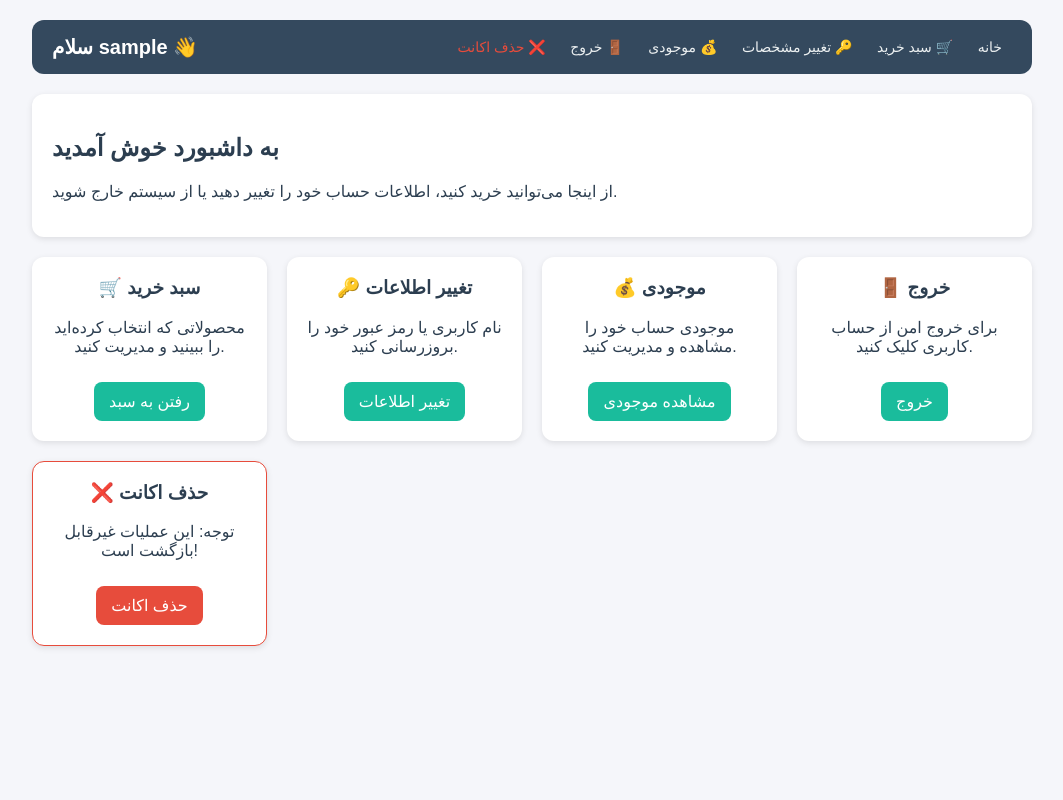
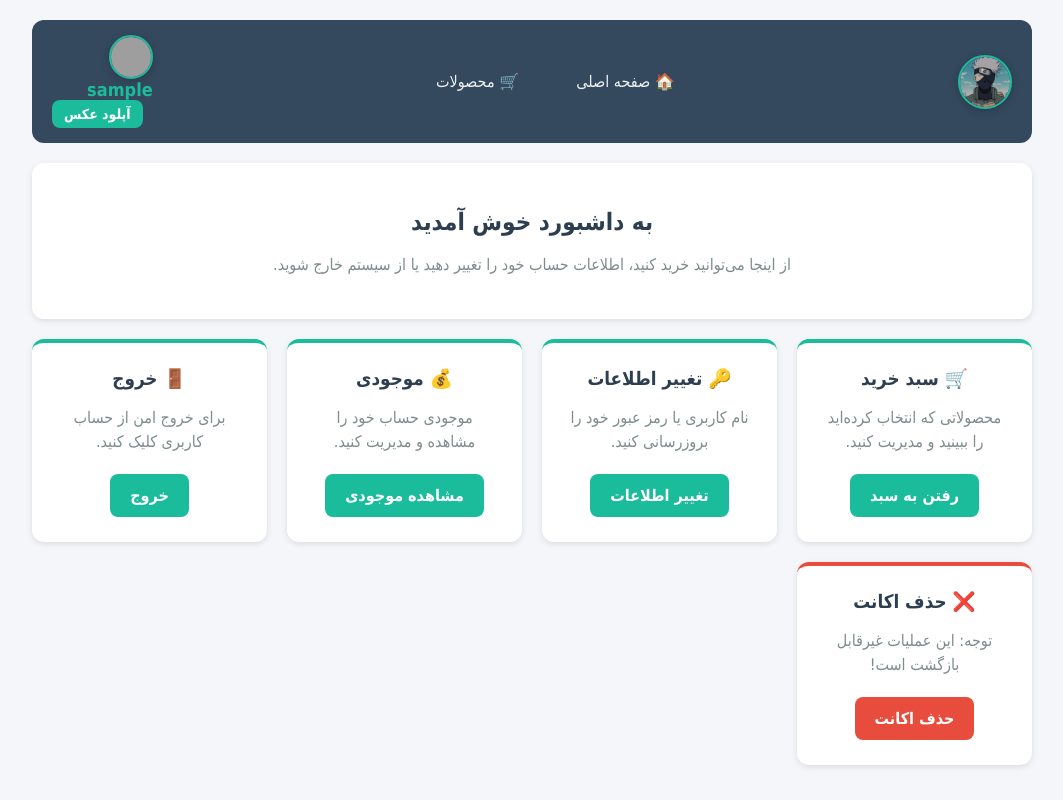
Before and after one commit to parhamdeh/Falsk_Shop, a Flask app: page /dashboard in a window 1280 px wide. Shown: the whole page, without its empty margins (108-1171 px from the left). Run offline with Flask 3, Linux system fonts and the light colour scheme; the visitor is signed in with stand-in values (Sample User, id 1); grey boxes are pictures that could not be loaded.

Commit message:
Profile-Photo

```diff
--- a/app/auth/routes.py
+++ b/app/auth/routes.py
@@ -1,6 +1,7 @@
 from flask import Blueprint, render_template, redirect, url_for, flash, session, request
 import time
-from app.auth.forms import LoginForm, SignUpForm
+import os
+from app.auth.forms import LoginForm, SignUpForm, UploadProfilePictureForm
 from utils import db
 import random
 
@@ -106,3 +107,28 @@
     if session.get("logged_in"):
         return "صفحه شارژ حساب - به زودی"
     return redirect(url_for("auth.login"))
+
+UPLOAD_FOLDER = 'app/static/profile_pics'
+ALLOWED_EXTENSIONS = {'png', 'jpg', 'jpeg', 'gif'}
+
+def allowed_file(filename):
+    return '.' in filename and filename.rsplit('.', 1)[1].lower() in ALLOWED_EXTENSIONS
+
+@auth_bp.route("/upload_profile_picture", methods=["GET", "POST"])
+def upload_profile_picture():
+    if not session.get("logged_in"):
+        return redirect(url_for("auth.login"))
+
+    form = UploadProfilePictureForm()
+    if form.validate_on_submit():
+        file = form.profile_picture.data
+        if file and allowed_file(file.filename):
+            filename = f"{session['username']}_profile.png"
+            file_path = os.path.join(UPLOAD_FOLDER, filename)
+            file.save(file_path)
+            session['profile_picture'] = filename
+            flash("عکس پروفایل با موفقیت آپلود شد!", "success")
+            return redirect(url_for("auth.dashboard"))
+        else:
+            flash("فرمت فایل نامعتبر است!", "danger")
+    return render_template("upload_profile_picture.html", form=form)
--- a/app/static/dashboard.css
+++ b/app/static/dashboard.css
@@ -1,8 +1,9 @@
 body {
   margin: 0;
-  font-family: "Vazir", sans-serif;
+  font-family: "Vazir", Tahoma, Geneva, Verdana, sans-serif;
   background: #f5f6fa;
   color: #2c3e50;
+  direction: rtl;
 }
 
 .dashboard-container {
@@ -11,47 +12,97 @@
   padding: 20px;
 }
 
+/* استایل هدر */
 header {
-  display: flex;
-  justify-content: space-between;
-  align-items: center;
   background: #34495e;
   color: #fff;
   padding: 15px 20px;
   border-radius: 12px;
+  margin-bottom: 20px;
 }
 
-header h1 {
-  margin: 0;
-  font-size: 20px;
+.header-content {
+  display: flex;
+  justify-content: space-between;
+  align-items: center;
+  gap: 20px;
 }
 
-header nav a {
-  margin: 0 10px;
+/* استایل لوگو */
+.logo-container {
+  display: flex;
+  align-items: center;
+}
+
+.site-logo {
+  width: 50px;  /* اندازه کوچک */
+  height: 50px; /* اندازه کوچک */
+  border-radius: 50%; /* گرد کردن */
+  object-fit: cover; /* برای حفظ تناسب عکس */
+  border: 2px solid #1abc9c; /* حاشیه سبز */
+  box-shadow: 0 2px 8px rgba(0,0,0,0.2); /* سایه */
+  transition: all 0.3s ease; /* انیمیشن نرم */
+}
+
+.site-logo:hover {
+  transform: scale(1.05); /* بزرگ شدن هنگام هاور */
+  box-shadow: 0 4px 12px rgba(0,0,0,0.3); /* سایه بیشتر */
+}
+
+/* استایل منو */
+.main-nav {
+  display: flex;
+  gap: 25px;
+  flex-grow: 1;
+  justify-content: center;
+}
+
+.main-nav a {
   text-decoration: none;
   color: #ecf0f1;
-  font-size: 14px;
-  transition: color 0.2s;
+  font-size: 16px;
+  padding: 8px 16px;
+  border-radius: 8px;
+  transition: all 0.3s ease;
 }
 
-header nav a:hover {
+.main-nav a:hover {
   color: #1abc9c;
+  background: rgba(255,255,255,0.1);
+  transform: translateY(-2px);
 }
 
-header nav a.danger {
-  color: #e74c3c;
+/* استایل اطلاعات کاربر */
+.user-info h1 {
+  margin: 0;
+  font-size: 18px;
+  color: #1abc9c;
+  font-weight: bold;
 }
 
+/* استایل بخش اصلی */
 main {
   margin-top: 20px;
 }
 
 .welcome-box {
   background: #fff;
-  padding: 20px;
+  padding: 25px;
   border-radius: 12px;
   box-shadow: 0 2px 6px rgba(0,0,0,0.1);
   margin-bottom: 20px;
+  text-align: center;
+}
+
+.welcome-box h2 {
+  color: #2c3e50;
+  margin-bottom: 15px;
+}
+
+.welcome-box p {
+  color: #7f8c8d;
+  line-height: 1.6;
+  font-size: 16px;
 }
 
 .quick-actions {
@@ -62,33 +113,52 @@
 
 .card {
   background: #fff;
-  padding: 20px;
+  padding: 25px;
   border-radius: 12px;
   box-shadow: 0 2px 6px rgba(0,0,0,0.1);
   text-align: center;
+  transition: transform 0.3s ease, box-shadow 0.3s ease;
+  border-top: 4px solid #1abc9c;
+}
+
+.card:hover {
+  transform: translateY(-5px);
+  box-shadow: 0 5px 15px rgba(0,0,0,0.15);
 }
 
 .card h3 {
   margin-top: 0;
+  margin-bottom: 15px;
+  color: #2c3e50;
+}
+
+.card p {
+  color: #7f8c8d;
+  line-height: 1.5;
+  margin-bottom: 20px;
 }
 
 .btn {
   display: inline-block;
-  margin-top: 10px;
-  padding: 10px 15px;
+  padding: 12px 20px;
   border-radius: 8px;
   text-decoration: none;
   background: #1abc9c;
   color: #fff;
-  transition: background 0.3s;
+  transition: all 0.3s ease;
+  font-weight: bold;
+  border: none;
+  cursor: pointer;
 }
 
 .btn:hover {
   background: #16a085;
+  transform: translateY(-2px);
+  box-shadow: 0 4px 8px rgba(0,0,0,0.2);
 }
 
 .card.danger {
-  border: 1px solid #e74c3c;
+  border-top-color: #e74c3c;
 }
 
 .btn.danger {
@@ -98,3 +168,57 @@
 .btn.danger:hover {
   background: #c0392b;
 }
+
+/* رسپانسیو برای موبایل */
+@media (max-width: 768px) {
+  .header-content {
+    flex-direction: column;
+    text-align: center;
+    gap: 15px;
+  }
+
+  .main-nav {
+    gap: 15px;
+  }
+
+  .main-nav a {
+    font-size: 14px;
+    padding: 6px 12px;
+  }
+
+  .site-logo {
+    width: 45px;
+    height: 45px;
+  }
+
+  .quick-actions {
+    grid-template-columns: 1fr;
+  }
+}
+/* استایل عکس پروفایل */
+.profile-picture-container {
+  display: flex;
+  align-items: center;
+  margin-left: 10px;
+}
+
+.profile-picture {
+  width: 40px;
+  height: 40px;
+  border-radius: 50%;
+  object-fit: cover;
+  border: 2px solid #1abc9c;
+  box-shadow: 0 2px 8px rgba(0,0,0,0.2);
+  transition: all 0.3s ease;
+}
+
+.profile-picture:hover {
+  transform: scale(1.05);
+  box-shadow: 0 4px 12px rgba(0,0,0,0.3);
+}
+
+.upload-btn {
+  margin-right: 10px;
+  padding: 6px 12px;
+  font-size: 14px;
+}
--- a/app/templates/dashboard.html
+++ b/app/templates/dashboard.html
@@ -1,5 +1,5 @@
 <!DOCTYPE html>
-<html lang="fa">
+<html lang="fa" dir="rtl">
 <head>
   <meta charset="UTF-8">
   <title>داشبورد کاربری</title>
@@ -8,15 +8,31 @@
 <body>
   <div class="dashboard-container">
     <header>
-      <h1>سلام {{ session['username'] }} 👋</h1>
-      <nav>
-        <a href="{{ url_for('auth.dashboard') }}">خانه</a>
-        <a href="{{ url_for('auth.cart') }}">🛒 سبد خرید</a>
-        <a href="{{ url_for('auth.change_credentials') }}">🔑 تغییر مشخصات</a>
-        <a href="{{ url_for('auth.charge') }}">💰 موجودی</a>
-        <a href="{{ url_for('auth.logout') }}">🚪 خروج</a>
-        <a href="{{ url_for('auth.delete_account') }}" class="danger">❌ حذف اکانت</a>
-      </nav>
+      <div class="header-content">
+        <!-- لوگو در سمت راست -->
+        <div class="logo-container">
+          <img src="{{ url_for('static', filename='images/logo.png') }}" alt="لوگو سایت" class="site-logo">
+        </div>
+
+        <!-- منو در وسط -->
+        <nav class="main-nav">
+          <a href="{{ url_for('auth.start') }}">🏠 صفحه اصلی</a>
+          <a href="{{ url_for('auth.cart') }}">🛒 محصولات</a>
+        </nav>
+
+        <!-- نام کاربر در سمت چپ -->
+        <div class="user-info">
+          <div class="profile-picture-container">
+            {% if session['profile_picture'] %}
+              <img src="{{ url_for('static', filename='profile_pics/' + session['profile_picture']) }}" alt="عکس پروفایل" class="profile-picture">
+            {% else %}
+              <img src="{{ url_for('static', filename='images/default_profile.png') }}" alt="عکس پیشفرض" class="profile-picture">
+            {% endif %}
+          </div>
+          <h1>{{ session['username'] }}</h1>
+          <a href="{{ url_for('auth.upload_profile_picture') }}" class="btn upload-btn">آپلود عکس</a>
+        </div>
+      </div>
     </header>
 
     <main>
```
Also changed, not shown: app/auth/forms.py (+6 -1 lines), app/templates/upload_profile_picture.html (added, +16 -0 lines), app/static/profile_pics/parham_profile.png (added).
